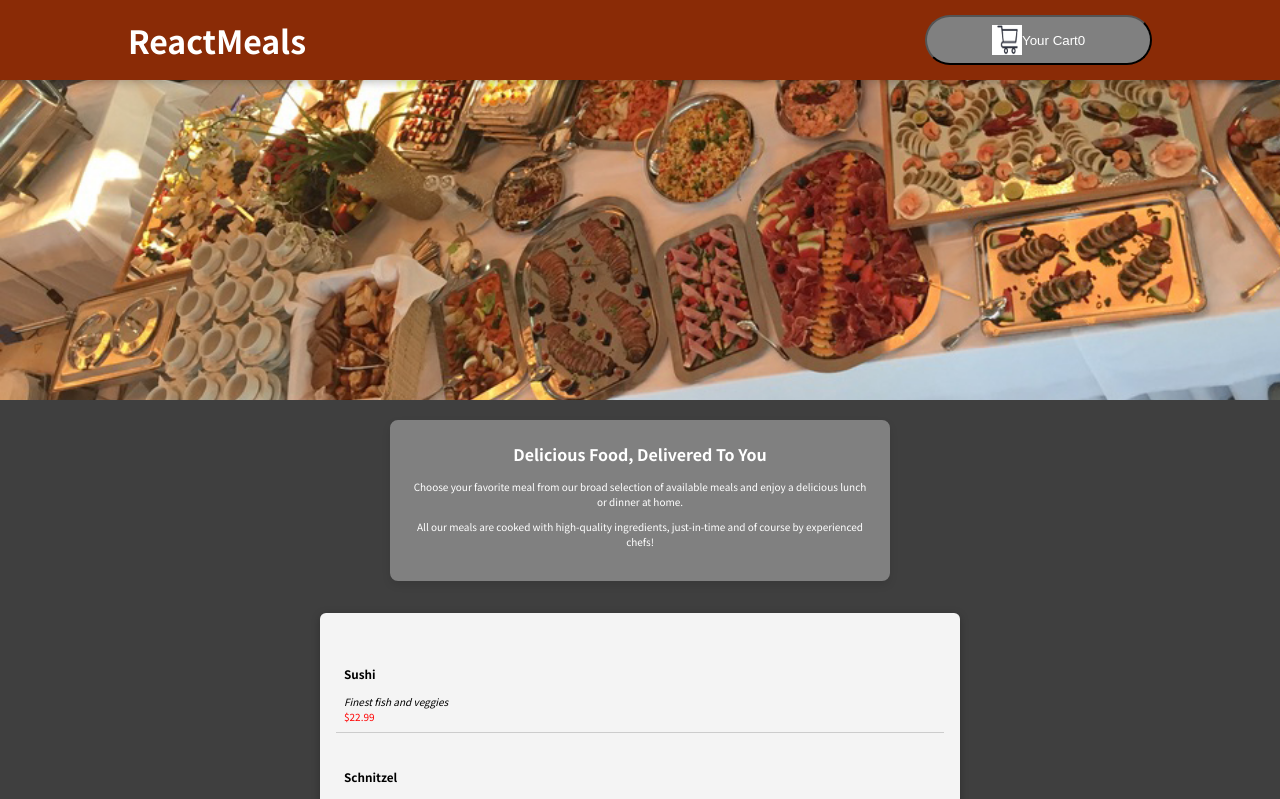
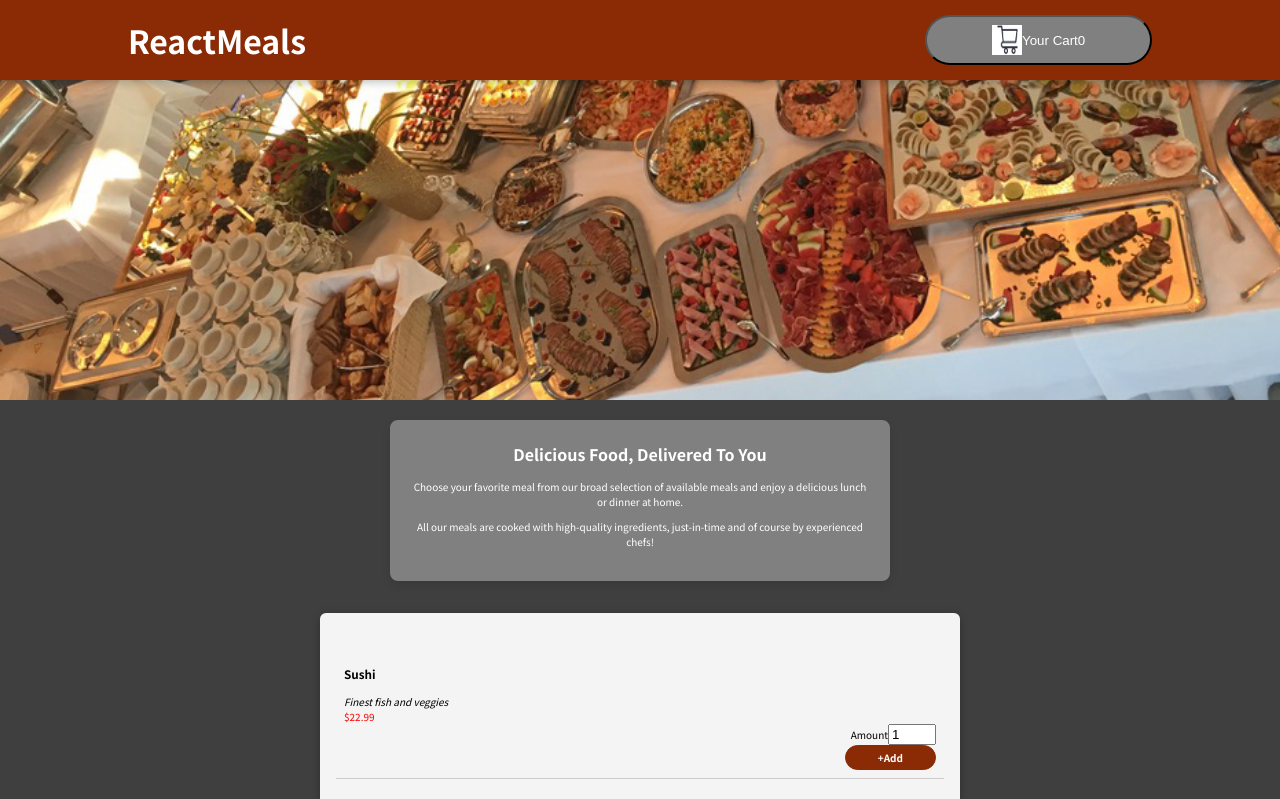
Before and after one commit to jaseelamahar/Restaurant-App, a React (Create React App) app: page / in a window 1280 px wide. Shown: the top 799 px of the page. Built offline with nearby package versions, Linux system fonts and the light colour scheme.

Commit message:
added MealItemForm

```diff
--- a/src/components/Meals/Meals/MealItem.js
+++ b/src/components/Meals/Meals/MealItem.js
@@ -1,5 +1,6 @@
 import React from 'react'
 import classes from "./MealItem.module.css"
+import MealItemForm from './MealItemForm'
 
 const MealItem = (props) => {
   const price=`$${props.price.toFixed(2)}`
@@ -11,7 +12,7 @@
           <div className={classes.description}>{props.description}</div>
           <div className={classes.price}>{price}</div>
         </div>
-        <div></div>
+        <div><MealItemForm/></div>
       </li>
 
   )
--- /dev/null
+++ b/src/components/Meals/Meals/MealItemForm.js
@@ -0,0 +1,23 @@
+import React from 'react'
+import classes from "./MealItemForm.module.css"
+import Input from '../../UI/Input'
+
+const MealItemForm = (props) => {
+  return (
+    <form className={classes.form}>
+        <Input label="Amount" input={{
+            id:'amount',
+            type:'number',
+            min:'1',
+            max:'5',
+            step:'1',
+            defaultValue:'1'
+        }}
+            />
+        <button>+Add</button>
+
+    </form>
+  )
+}
+
+export default MealItemForm
--- /dev/null
+++ b/src/components/Meals/Meals/MealItemForm.module.css
@@ -0,0 +1,20 @@
+.form {
+    text-align: right;
+  }
+
+  .form button {
+    font: inherit;
+    cursor: pointer;
+    background-color: #8a2b06;
+    border: 1px solid #8a2b06;
+    color: white;
+    padding: 0.25rem 2rem;
+    border-radius: 20px;
+    font-weight: bold;
+  }
+
+  .form button:hover,
+  .form button:active {
+    background-color: #641e03;
+    border-color: #641e03;
+  }
--- /dev/null
+++ b/src/components/UI/Input.js
@@ -0,0 +1,14 @@
+import React from 'react'
+import classes from "./Input.module.css"
+
+const Input = (props) => {
+  return (
+    <div className={classes.input}>
+        <label htmlFor={props.input.id}>{props.label}</label>
+        <input {...props.input}/>
+
+    </div>
+  )
+}
+
+export default Input
```
Also changed, not shown: src/components/UI/Input.module.css (added).
